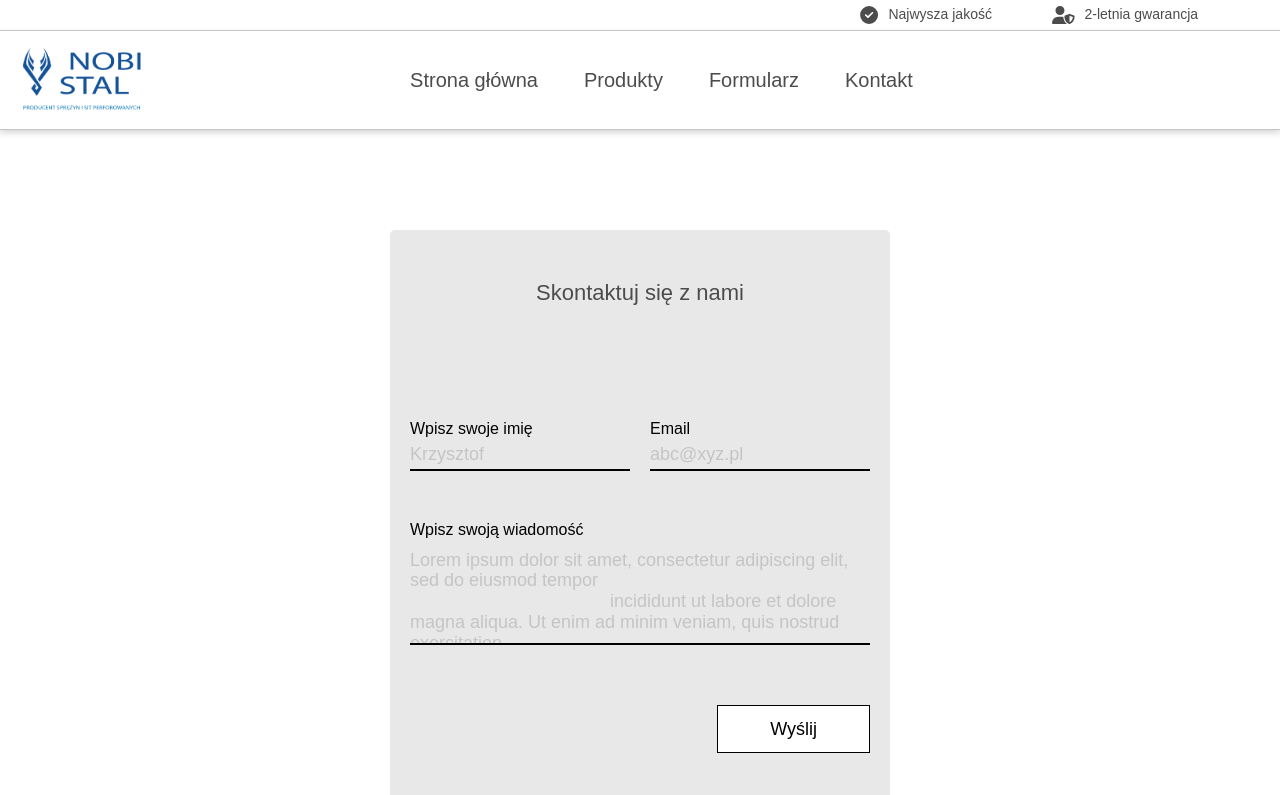
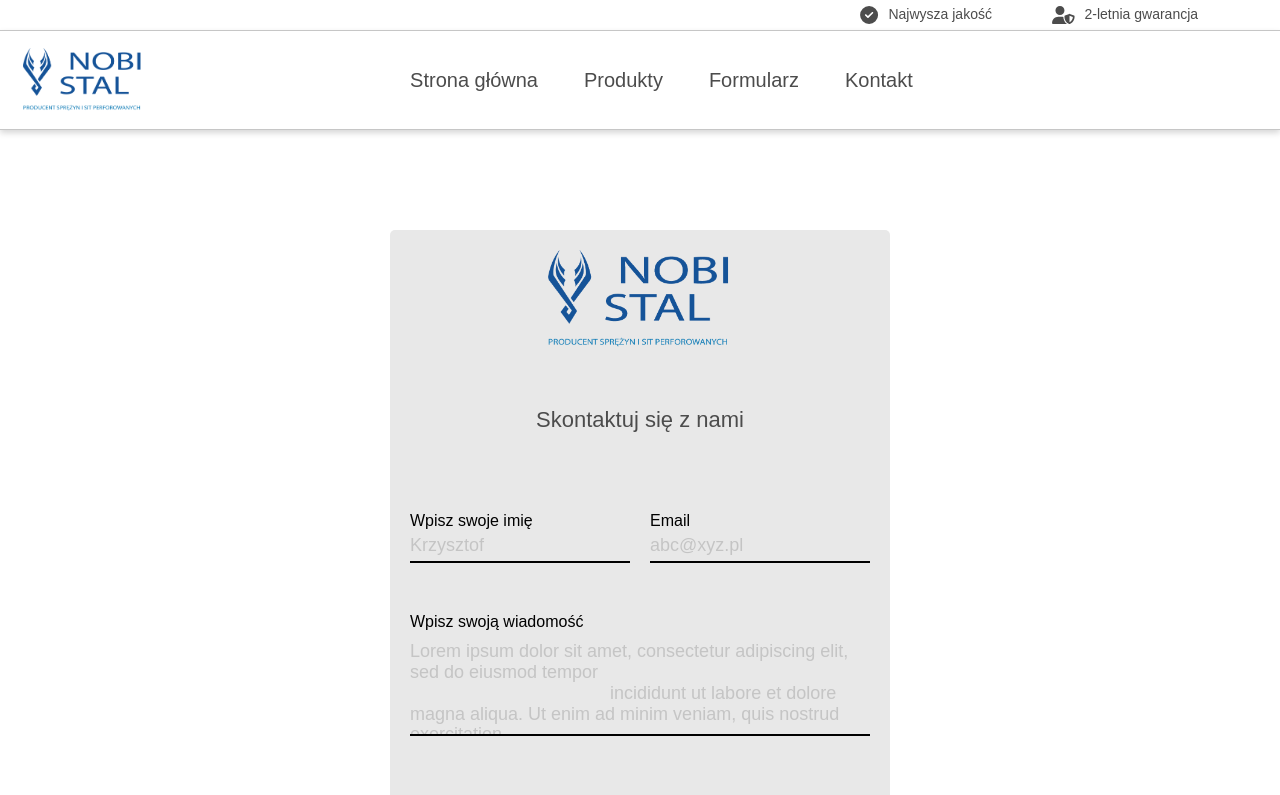
Before and after one commit to wiktornobis/nobi-stal, a React (Create React App) app: page /formularz in a window 1280 px wide. Shown: the top 795 px of the page. Built offline with nearby package versions, Linux system fonts and the light colour scheme.

Commit message:
add logo into form

```diff
--- a/src/components/pages/form/Form.js
+++ b/src/components/pages/form/Form.js
@@ -3,6 +3,8 @@ import * as Yup from 'yup';
 import { TextField } from './TextField';
 import { Field } from './Field';
 import { useState } from 'react';
+import { Button} from '@mui/material';
+import logo from '../../../assets/nobistal.png';
 // import Axios from 'axios';
 
 import './_form.scss';
@@ -28,6 +30,7 @@ function Formularz() {
     return (
         <div id='kontakt' className="contact_form_form">
             <div className="contact_form_right">
+                <img src={logo} alt="logo firmy" className='logo'/>
                 <h3 className="contact_form_right_title">Skontaktuj się z nami</h3>
                 <Formik
                     initialValues={{
@@ -104,11 +107,9 @@ function Formularz() {
                                     />
                                 </div>
                                 <div className="contact_form_right_form_first-btn">
-                                    <button className="contact_form_right_form_first-btn-submit"
-                                            type="submit"
-                                    >
+                                    <Button className='catalog_btn' variant="outlined" size="small" type='submit'>
                                         Wyślij
-                                    </button>
+                                    </Button>
                                 </div>
                             </Form>
                         </div>
--- a/src/components/pages/form/_form.scss
+++ b/src/components/pages/form/_form.scss
@@ -14,7 +14,10 @@
         padding: 20px;
         border-radius: 5px;
         margin-bottom: $spacing-xl;
-
+        .logo {
+            width: 40%;
+            margin-bottom: 30px;
+        }
         // @include desktop {
         //     height: 500px;
         //     width: 400px;
@@ -29,7 +32,6 @@
 
         &_title {
             font-size: 38px;
-            margin-bottom: 35px;
             padding-top: 30px;
 
             // @include desktop {
```
